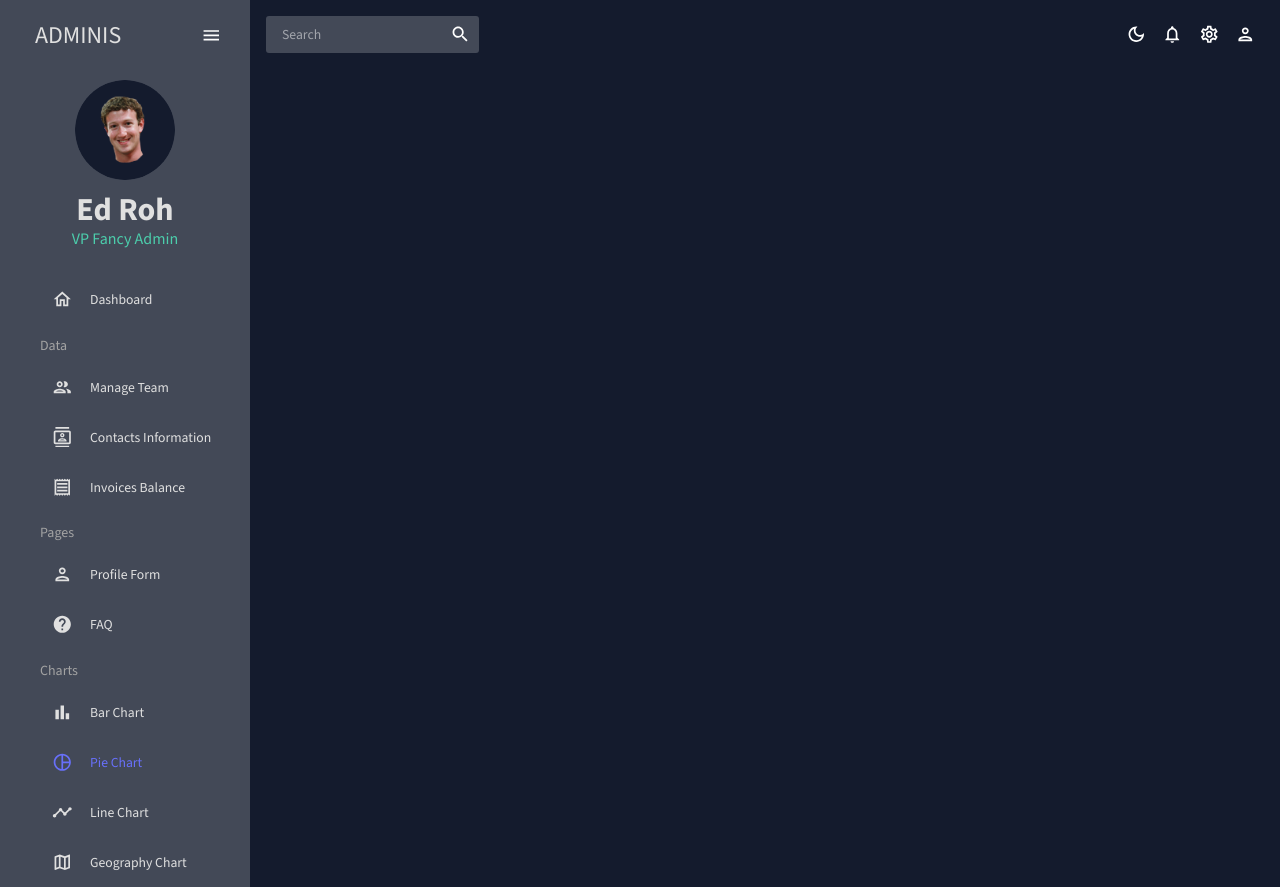
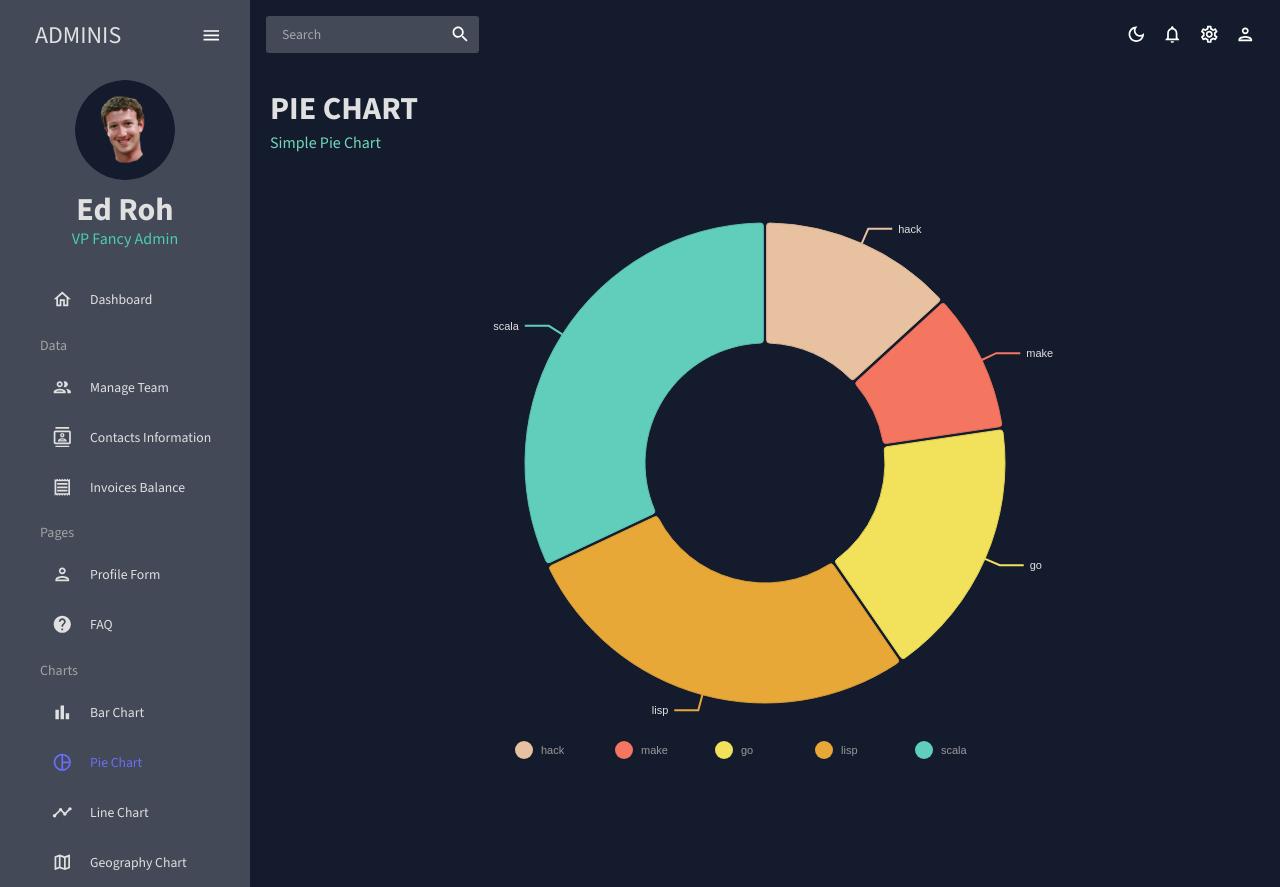
Before and after one commit to saviomisael/react-dashboard, a React (Create React App) app: page /pie in a window 1280 px wide. Built offline with nearby package versions, Linux system fonts and the light colour scheme.

Commit message:
add pie page

```diff
--- a/src/App.js
+++ b/src/App.js
@@ -6,6 +6,7 @@
 import { FAQ } from './scenes/FAQ';
 import { Form } from './scenes/Form';
 import { Invoices } from './scenes/Invoices';
+import { Pie } from './scenes/Pie';
 import { Team } from './scenes/Team';
 import { Sidebar } from './scenes/global/Sidebar';
 import { Topbar } from './scenes/global/Topbar';
@@ -28,7 +29,7 @@
               <Route path="/invoices" element={<Invoices />} />
               <Route path="/form" element={<Form />} />
               <Route path="/bar" element={<Bar />} />
-              {/* <Route path="/pie" element={Dashboard} /> */}
+              <Route path="/pie" element={<Pie />} />
               {/* <Route path="/line" element={Dashboard} /> */}
               <Route path="/faq" element={<FAQ />} />
               {/* <Route path="/geography" element={Dashboard} /> */}
--- /dev/null
+++ b/src/components/PieChart.jsx
@@ -0,0 +1,107 @@
+import { useTheme } from '@mui/material';
+import { ResponsivePie } from '@nivo/pie';
+import { mockPieData } from '../data/mockData';
+import { tokens } from '../theme';
+
+export const PieChart = () => {
+  const theme = useTheme();
+  const colors = tokens(theme.palette.mode);
+  return (
+    <ResponsivePie
+      data={mockPieData}
+      theme={{
+        axis: {
+          domain: {
+            line: {
+              stroke: colors.grey[100],
+            },
+          },
+          legend: {
+            text: {
+              fill: colors.grey[100],
+            },
+          },
+          ticks: {
+            line: {
+              stroke: colors.grey[100],
+              strokeWidth: 1,
+            },
+            text: {
+              fill: colors.grey[100],
+            },
+          },
+        },
+        legends: {
+          text: {
+            fill: colors.grey[100],
+          },
+        },
+      }}
+      margin={{ top: 40, right: 80, bottom: 80, left: 80 }}
+      innerRadius={0.5}
+      padAngle={0.7}
+      cornerRadius={3}
+      activeOuterRadiusOffset={8}
+      borderWidth={1}
+      borderColor={{
+        from: 'color',
+        modifiers: [['darker', 0.2]],
+      }}
+      arcLinkLabelsSkipAngle={10}
+      arcLinkLabelsTextColor={colors.grey[100]}
+      arcLinkLabelsThickness={2}
+      arcLinkLabelsColor={{ from: 'color' }}
+      enableArcLabels={false}
+      arcLabelsSkipAngle={10}
+      arcLabelsTextColor={{
+        from: 'color',
+        modifiers: [['darker', 2]],
+      }}
+      defs={[
+        {
+          id: 'dots',
+          type: 'patternDots',
+          background: 'inherit',
+          color: 'rgba(255, 255, 255, 0.3)',
+          size: 4,
+          padding: 1,
+          stagger: true,
+        },
+        {
+          id: 'lines',
+          type: 'patternLines',
+          background: 'inherit',
+          color: 'rgba(255, 255, 255, 0.3)',
+          rotation: -45,
+          lineWidth: 6,
+          spacing: 10,
+        },
+      ]}
+      legends={[
+        {
+          anchor: 'bottom',
+          direction: 'row',
+          justify: false,
+          translateX: 0,
+          translateY: 56,
+          itemsSpacing: 0,
+          itemWidth: 100,
+          itemHeight: 18,
+          itemTextColor: '#999',
+          itemDirection: 'left-to-right',
+          itemOpacity: 1,
+          symbolSize: 18,
+          symbolShape: 'circle',
+          effects: [
+            {
+              on: 'hover',
+              style: {
+                itemTextColor: '#000',
+              },
+            },
+          ],
+        },
+      ]}
+    />
+  );
+};
--- /dev/null
+++ b/src/scenes/Pie/index.jsx
@@ -0,0 +1,14 @@
+import { Box } from '@mui/material';
+import { Header } from '../../components/Header';
+import { PieChart } from '../../components/PieChart';
+
+export const Pie = () => {
+  return (
+    <Box m="20px">
+      <Header title="Pie Chart" subtitle="Simple Pie Chart" />
+      <Box height="75vh">
+        <PieChart />
+      </Box>
+    </Box>
+  );
+};
```
